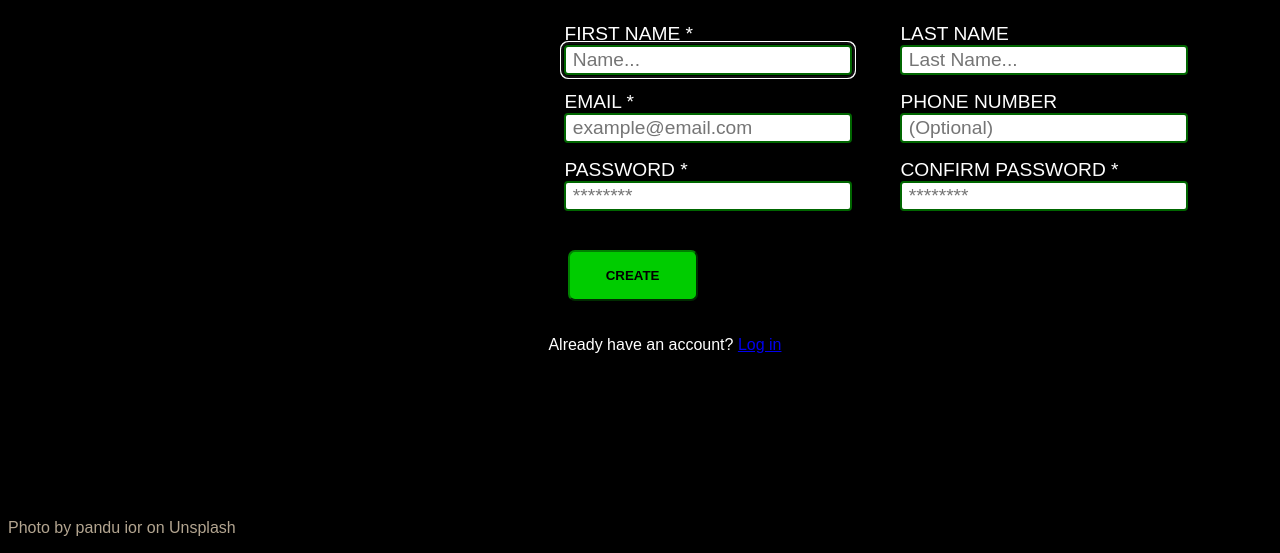
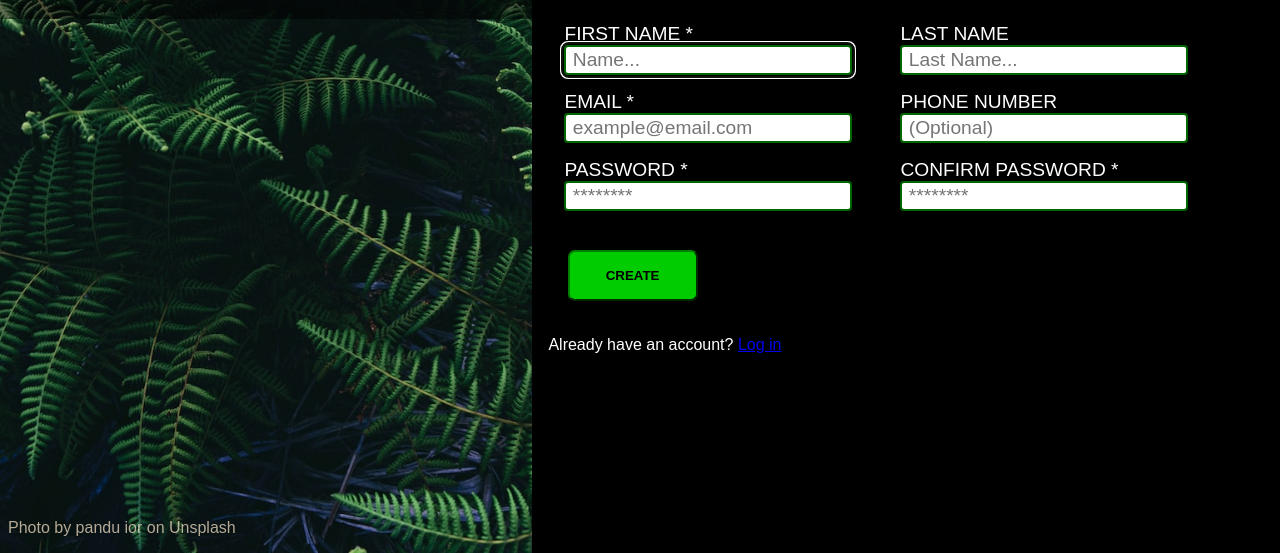
Before and after one commit to Darknhyt/ToP-Sign-Up-Form, a plain HTML site: page index.html in a window 1280 px wide. Shown: the part 247-800 px from the top of the page. Drawn offline with Linux system fonts and the light colour scheme; the site is published under a folder, as on GitHub Pages, so addresses that start at the root find nothing.

Commit message:
Fixing the image

```diff
--- a/index.html
+++ b/index.html
@@ -11,7 +11,7 @@
 </head>
 
 <body>
-    <div id="section">
+    <div id="section" style="background-image: url('banner.jpg');">
         <div>
             <h1>▣ LOGO</h1>
         </div>
--- a/stylesheet/style.css
+++ b/stylesheet/style.css
@@ -10,7 +10,6 @@ body {
 }
 body #section {
   width: 60svw;
-  background-image: url("/banner.jpg");
   background-size: cover;
   display: flex;
   flex-direction: column;
```
